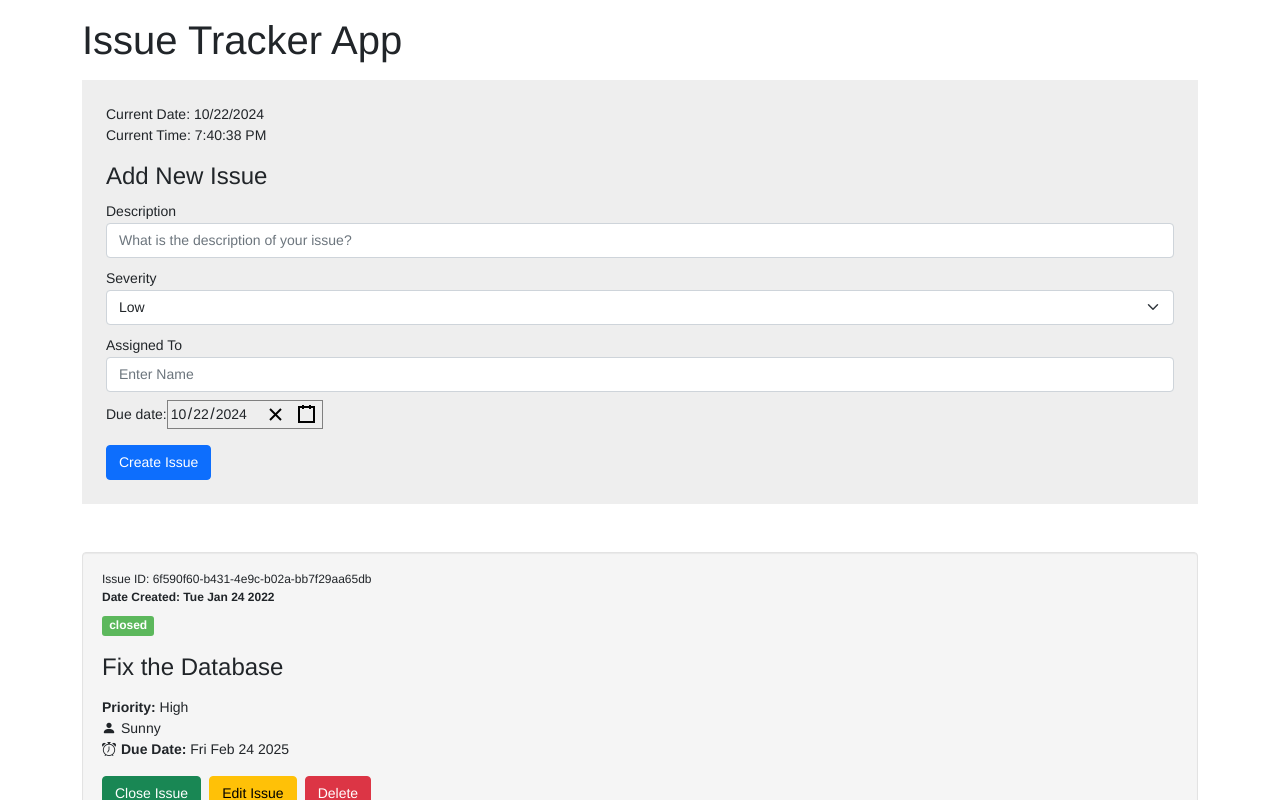
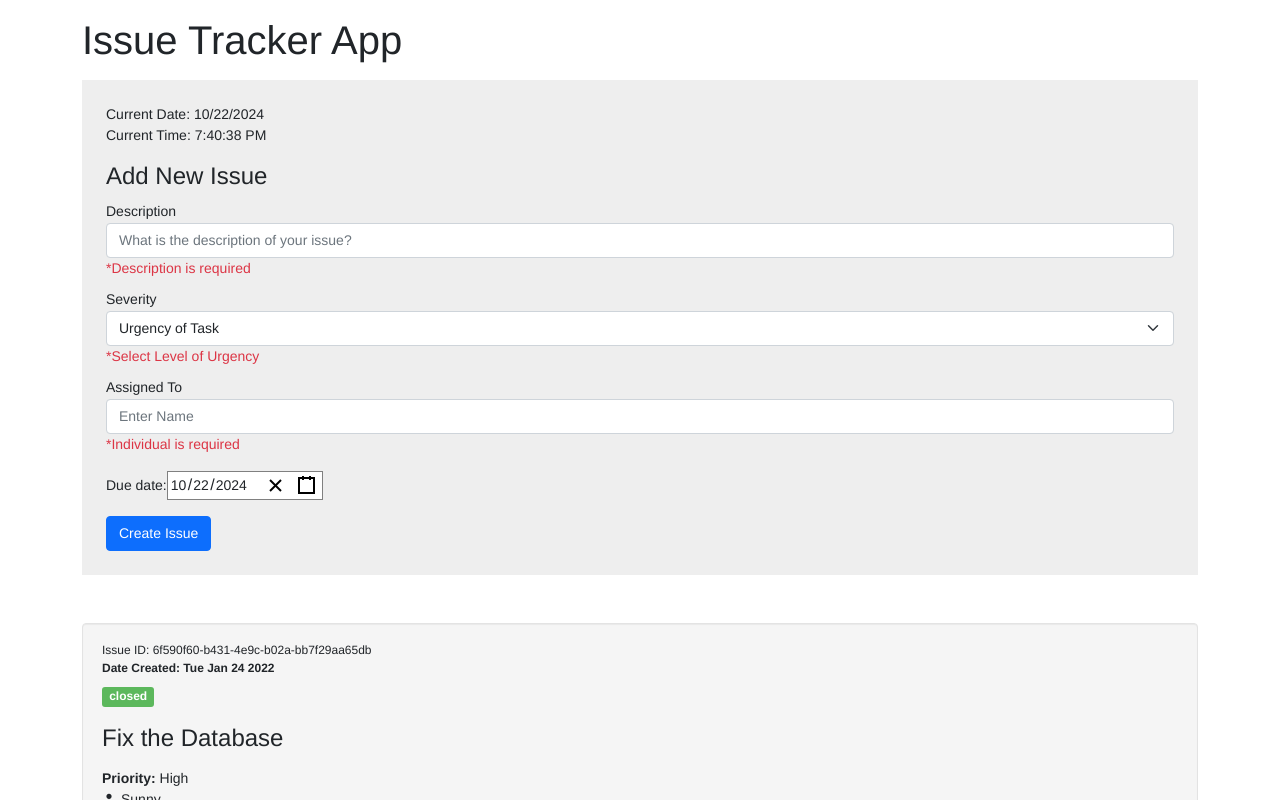
Before and after one commit to AbeMont/issue-tracker, a React (Create React App) app: page / in a window 1280 px wide. Shown: the top 800 px of the page. Built offline with nearby package versions, Linux system fonts and the light colour scheme.

Commit message:
Added Form validation

```diff
--- a/src/components/Form.js
+++ b/src/components/Form.js
@@ -6,11 +6,10 @@ import 'react-calendar/dist/Calendar.css';
 export default function Form ({ onHandleAddIssues, issueObj, isUpdateModal, updateIssue }){
 
     const [description, setDescription] = useState(issueObj ? issueObj.description : "");
-    const [severity, setSeverity] = useState(issueObj ? issueObj.severity : "Low");
+    const [severity, setSeverity] = useState(issueObj ? issueObj.severity : "");
     const [assigned, setAssigned] = useState(issueObj ? issueObj.assigned : "");
+    const [value, onChange] = useState(issueObj ? issueObj.dueDate : new Date());
     // const [dueDate, setDueDate] = useState(issueObj ? issueObj.dueDate : "");
-    const [value, onChange] = useState(issueObj ? issueObj.dueDate : new Date());
-    //console.log(new Date(value).toDateString())
     // const [formattedDateValue, setFormattedDateValue] = useState(new Date(value).toDateString());
 
     const today = new Date();
@@ -64,6 +63,8 @@ export default function Form ({ onHandleAddIssues, issueObj, isUpdateModal, upda
 
         e.preventDefault();
 
+        if(description === "" || severity === "" || assigned === "") return;
+
         const newIssue = {
             id: crypto.randomUUID(),
             description: description,
@@ -102,6 +103,7 @@ export default function Form ({ onHandleAddIssues, issueObj, isUpdateModal, upda
                     placeholder="What is the description of your issue?"
                     value={description}
                     onChange={(e)=>{descriptionHandler(e)}}/>
+                    {description === "" && <span><p className="text-danger m-0">*Description is required</p></span>}
             </div>
 
             <div className="form-group mb-2">
@@ -111,10 +113,12 @@ export default function Form ({ onHandleAddIssues, issueObj, isUpdateModal, upda
                     className="form-control form-select"
                     value={severity}
                     onChange={(e)=>severityHandler(e)}>
+                        <option value="">Urgency of Task</option>
                         <option value="Low">Low</option>
                         <option value="Medium">Medium</option>
                         <option value="High">High</option>
                 </select>
+                {severity === "" && <span><p className="text-danger m-0">*Select Level of Urgency</p></span>}
             </div>
 
             <div className="form-group mb-2">
@@ -125,10 +129,11 @@ export default function Form ({ onHandleAddIssues, issueObj, isUpdateModal, upda
                     placeholder="Enter Name"
                     value={assigned}
                     onChange={(e)=>handleAssign(e)}/>
+                    {assigned === "" && <span><p className="text-danger m-0">*Individual is required</p></span>}
             </div>
 
             <div className="form-group">
-                <label htmlFor="dueDate">Due date:</label>
+                <label htmlFor="dueDate">Due date: </label>
                 {/* <input type="date"
                     className="form-control date-picker"
                     id="dueDate"
@@ -138,10 +143,11 @@ export default function Form ({ onHandleAddIssues, issueObj, isUpdateModal, upda
                     onChange={(e)=>handleDateValue(e)} /> */}
 
                     <DatePicker
-                    className="react-date-picker"
+                    className="react-date-picker mt-2"
                     minDate={new Date()}
                     onChange={onChange}
                     value={value}/>
+
             </div>
 
 
--- a/src/components/Issue.js
+++ b/src/components/Issue.js
@@ -17,7 +17,11 @@ export default function Issue({issueObj, deleteIssueHandler, openIssueHandler, u
             <p className="mb-3"><i className="bi bi-alarm"></i><b>Due Date: </b> {issueObj.dueDate} </p>
 
 
-            <button className="btn btn-success" onClick={()=>openIssueHandler(issueObj.id)}>Close Issue</button>
+            <button
+                className={`btn ${issueObj.open ? 'btn-success' : 'btn-primary'}`}
+                onClick={()=>openIssueHandler(issueObj.id)}>
+                {issueObj.open ? 'Close Issue' : 'Reopen Issue'}
+            </button>
 
             <button className="btn btn-warning" data-bs-toggle="modal" data-bs-target={`#editModal-${issueObj.id}`}>Edit Issue</button>
 
--- a/src/index.css
+++ b/src/index.css
@@ -85,5 +85,9 @@ button.btn {
 }
 
 .react-date-picker__calendar--open {
-  //inset: auto !important;
+  /* inset: auto !important; */
 }
+
+.react-date-picker__wrapper {
+  background: #fff;;
+}
```
